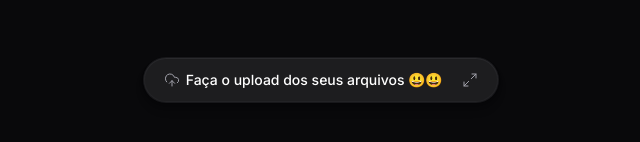
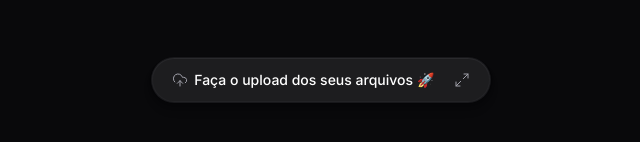
Before and after one commit to burn-c/upload-widget-web, a React (Vite) app: page / in a window 1280 px wide. Shown: the part 320-462 px from the top of the page, without its empty margins (319-959 px from the left). Built offline with nearby package versions, Linux system fonts and the light colour scheme.

Commit message:
feat: adds rocket emoji

```diff
--- a/src/components/upload-widget-title.tsx
+++ b/src/components/upload-widget-title.tsx
@@ -13,7 +13,7 @@ export function UploadWidgetTitle() {
           Subindo <span className="text-xs text-zinc-400 tabular-nums">{globalPercentage}%</span>
         </span>
       ) : (
-        <span>Faça o upload dos seus arquivos 😃😃</span>
+        <span>Faça o upload dos seus arquivos 🚀</span>
       )}
     </div>
   )
```
